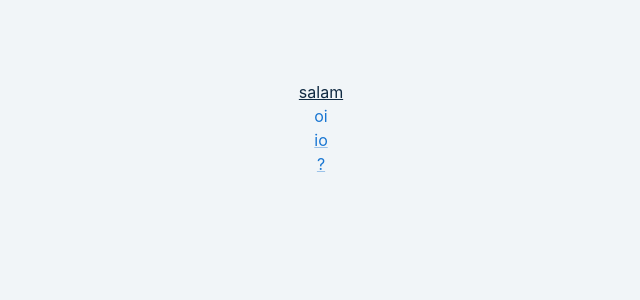
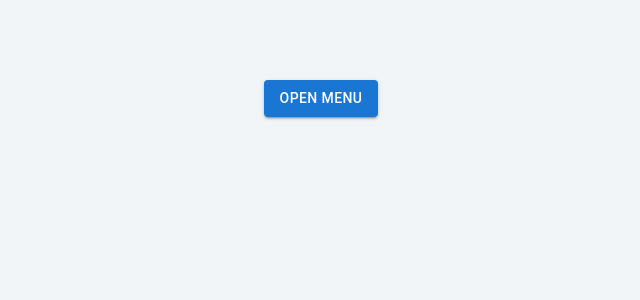
Before and after one commit to alivarastepour/react, a React (Create React App) app: page / in a window 1280 px wide. Shown: the top 300 px of the page, without its empty margins (319-959 px from the left). Built offline with nearby package versions, Linux system fonts and the light colour scheme.

Commit message:
MUI Menu

```diff
--- a/src/App.js
+++ b/src/App.js
@@ -1,5 +1,5 @@
 import React from "react";
-import Setup from "./tutorial/28-MUI/Link";
+import Setup from "./tutorial/28-MUI/Menu";
 function App() {
   return (
     <div className="container">
--- /dev/null
+++ b/src/tutorial/28-MUI/Menu.js
@@ -0,0 +1,40 @@
+import { Button, Menu, MenuItem } from "@mui/material";
+import React, { useState } from "react";
+
+const Setup = () => {
+  const [state, setState] = useState(false);
+  const [s1, ss1] = useState(null);
+  const handle = (e) => {
+    setState(true);
+    ss1(e.currentTarget);
+  };
+  return (
+    <>
+      <Menu
+        id="basic-menu"
+        onClose={() => ss1(null)}
+        open={state}
+        anchorEl={s1}
+        MenuListProps={{
+          "aria-labelledby": "sa",
+        }}
+      >
+        <MenuItem onClick={() => ss1(null)}>salam</MenuItem>
+        <MenuItem onClick={() => ss1(null)}>oi</MenuItem>
+        <MenuItem onClick={() => ss1(null)}>what</MenuItem>
+        <MenuItem onClick={() => ss1(null)}>shut it</MenuItem>
+      </Menu>
+      <Button
+        aria-controls={state ? "basic-menu" : undefined}
+        aria-haspopup="true"
+        aria-expanded={state ? "basic-menu" : undefined}
+        id="sa"
+        variant="contained"
+        onClick={handle}
+      >
+        open menu
+      </Button>
+    </>
+  );
+};
+export default Setup;
```
